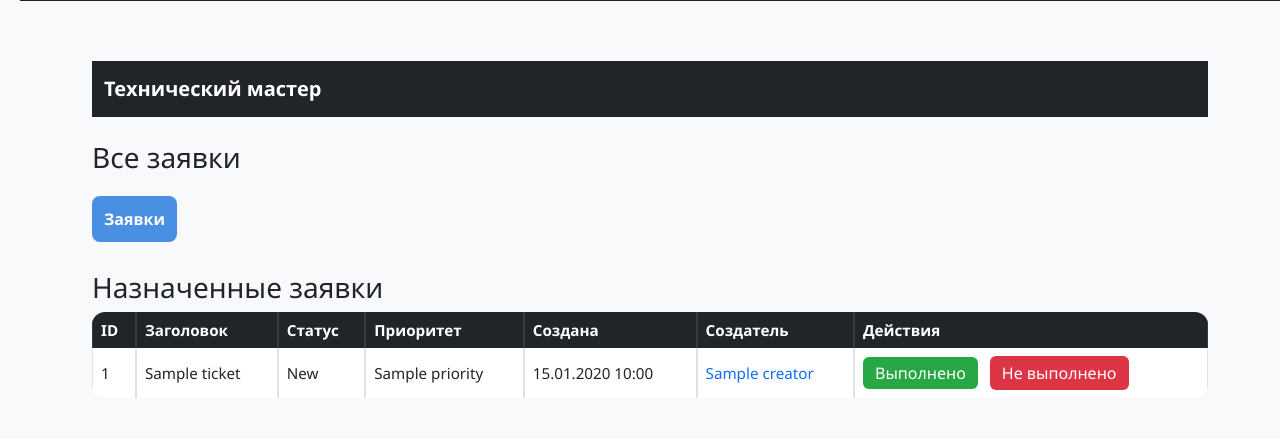
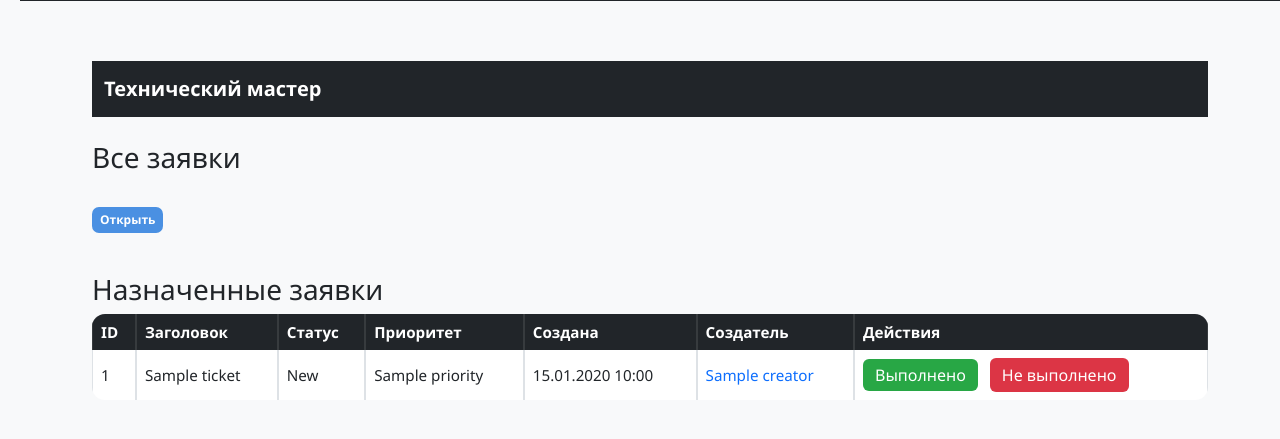
Before and after one commit to Viktoria0109/tech_ticket, a FastAPI app: template frontent/templates/technic/technic.html in a window 1280 px wide. Shown: the part 179-618 px from the top of the page. Run offline with FastAPI, Linux system fonts and the light colour scheme; the template is opened without the code that fills it: most values are stand-ins (such as "Sample title", 1, 10 or a date in 2020).

Commit message:
убрала свои пометки

```diff
--- a/frontent/templates/admin/ticket.html
+++ b/frontent/templates/admin/ticket.html
@@ -39,7 +39,7 @@
                 {% endif %}
             </td>
 
-            <!--  Убрать в таблице Исполнителя? -->
+
             <td>
                 {% if ticket.assignee %}
                 <a href="/admin/users/{{ ticket.assignee.id }}">{{ ticket.assignee.name }}</a>
@@ -47,7 +47,7 @@
                 <span class="text-muted">—</span>
                 {% endif %}
             </td>
-            <!---->
+
 
             <td>
                 <a href="/tickets/{{ ticket.id }}" class="btn btn-sm btn-outline-primary">Открыть</a>
--- a/frontent/templates/admin/users.html
+++ b/frontent/templates/admin/users.html
@@ -2,7 +2,7 @@
     <meta charset="UTF-8">
     <link href="https://cdn.jsdelivr.net/npm/bootstrap@5.3.0/dist/css/bootstrap.min.css" rel="stylesheet">
     <link rel="icon" href="{{ request.url_for('static', path='favicon.ico') }}">
-    <link rel="stylesheet" href={{ request.url_for('static', path='/css/style.css') }}>
+    <link rel="stylesheet" href="{{ request.url_for('static', path='/css/style.css') }}">
     <script src="{{ request.url_for('static', path='/js/main.js') }}"></script>
 </head>
 {% extends "base.html" %}
@@ -40,7 +40,6 @@
                 </select>
             </div>
 
-            <!--  Отдел не нужен? -->
 
             <button type="submit" class="btn btn-success">Создать</button>
         </form>
--- a/frontent/templates/auth/register.html
+++ b/frontent/templates/auth/register.html
@@ -20,11 +20,11 @@
                         <input type="password" name="password" placeholder="Пароль" required>
                     </div>
 
-                <!-- Отдел не нужен? -->
+
                     <div class="input-group">
                         <input type="text" name="department" placeholder="Отдел" required>
                     </div>
-                <!---->
+
 
                     <button type="submit" class="btn btn-primary">Регистрация</button>
                     </form>
--- a/frontent/templates/technic/technic.html
+++ b/frontent/templates/technic/technic.html
@@ -20,11 +20,11 @@
     </div>
 </nav>
 
-<!-- Нет выхода на Все заявки? -->
+
 <h3>Все заявки</h3>
 <br>
-<a href="tickets/list.html" class="btn-t">Заявки</a>
-<!---->
+<a href="tickets/list.html" class="btn btn-outline-primary btn-sm">Открыть</a>
+
 
 <p>
 <br>
```
